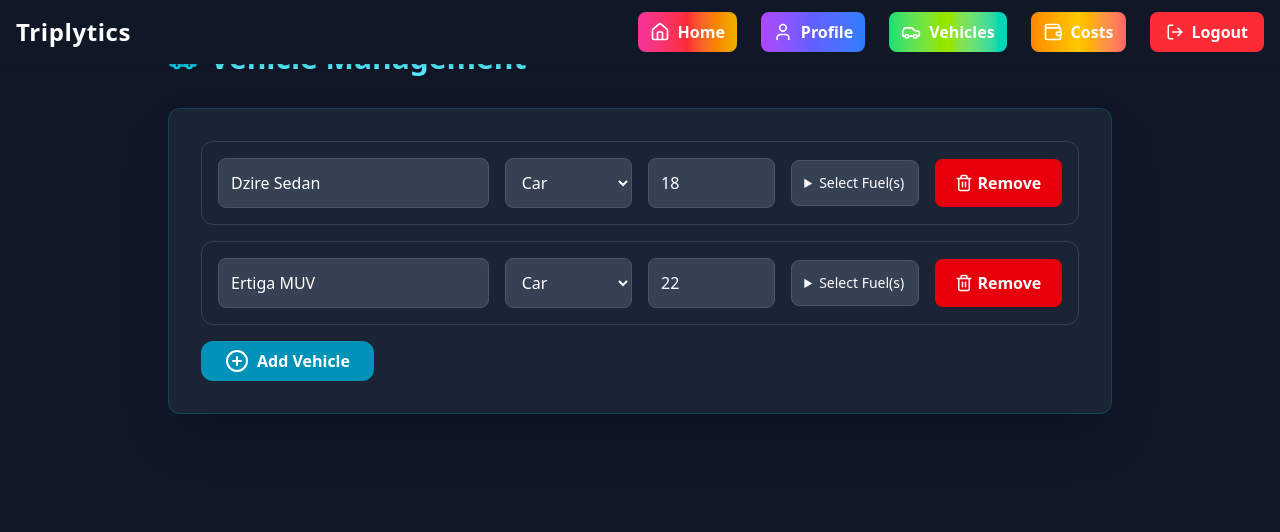
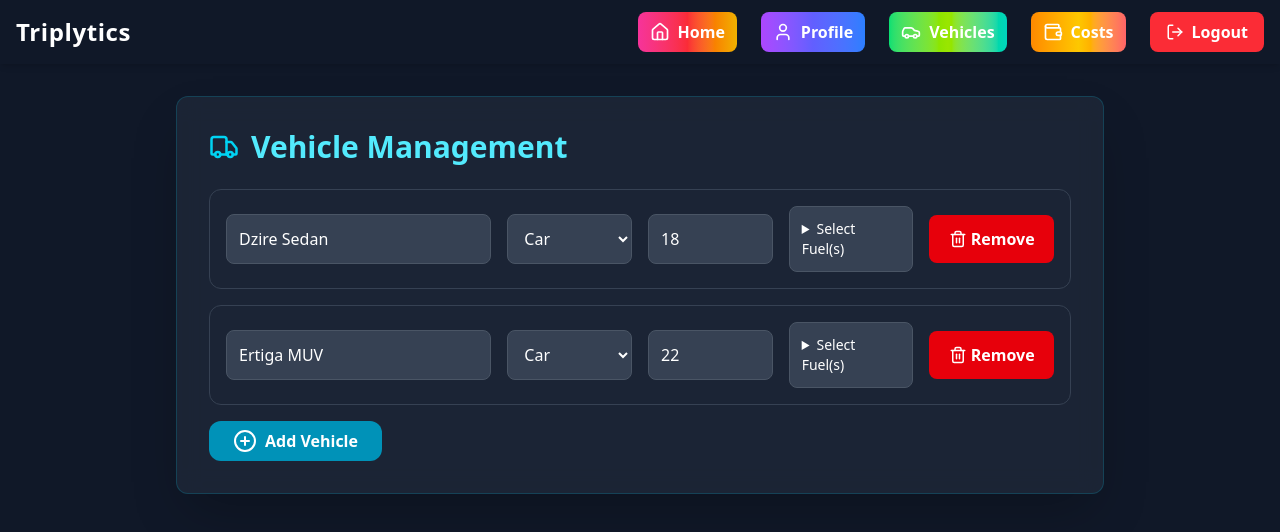
Before and after one commit to sagardhondge/Triplytics, a React app in the folder frontend/: page /vehicles in a window 1280 px wide. Shown: the top 532 px of the page. Built offline with nearby package versions, Linux system fonts and the light colour scheme; sample sign-in values are in the browser's storage; the HTML template or start-up script is replaced by a standard one.

Commit message:
updated frontend

```diff
--- a/frontend/src/pages/Vehicles.jsx
+++ b/frontend/src/pages/Vehicles.jsx
@@ -43,13 +43,15 @@ const Vehicles = () => {
   return (
     <div className="min-h-screen bg-gray-900 text-white">
       <Navbar />
-      {/* Added padding-top to prevent overlap with fixed Navbar */}
-      <div className="max-w-5xl mx-auto pt-[100px] px-6 md:p-10">
-        <h1 className="text-3xl font-extrabold text-cyan-300 mb-8 flex items-center gap-3">
-          <Truck className="text-cyan-400" size={30} /> Vehicle Management
-        </h1>
+      {/* Spacing matches Profile page */}
+      <div className="pt-24 px-6 md:px-12 py-10 max-w-5xl mx-auto">
+        {/* Card container */}
+        <div className="bg-gray-800/80 backdrop-blur-md p-8 rounded-xl shadow-2xl border border-cyan-500/20">
+          {/* Heading inside card */}
+          <h1 className="text-3xl font-extrabold text-cyan-300 mb-6 flex items-center gap-3">
+            <Truck className="text-cyan-400" size={30} /> Vehicle Management
+          </h1>
 
-        <div className="bg-gray-800/80 backdrop-blur-md p-8 rounded-xl shadow-2xl border border-cyan-500/20">
           {vehicles.map((v) => (
             <div
               key={v.id}
```
